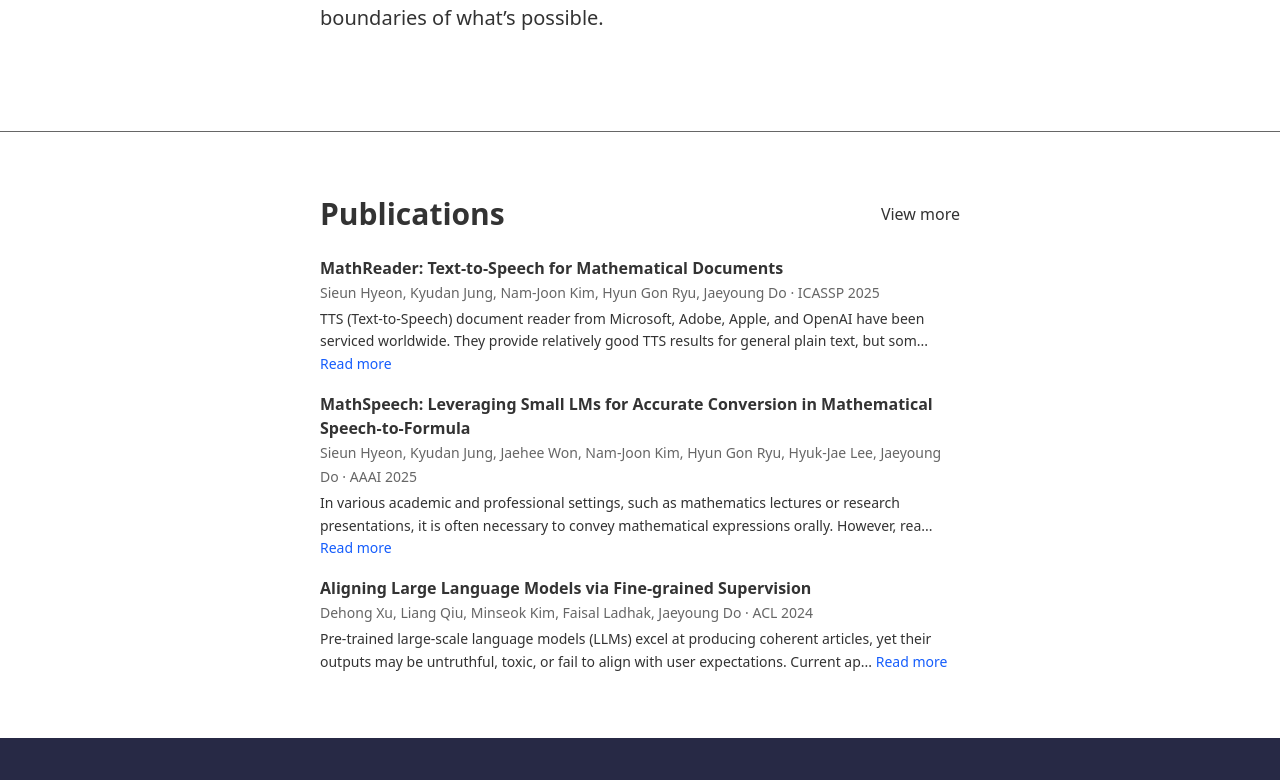
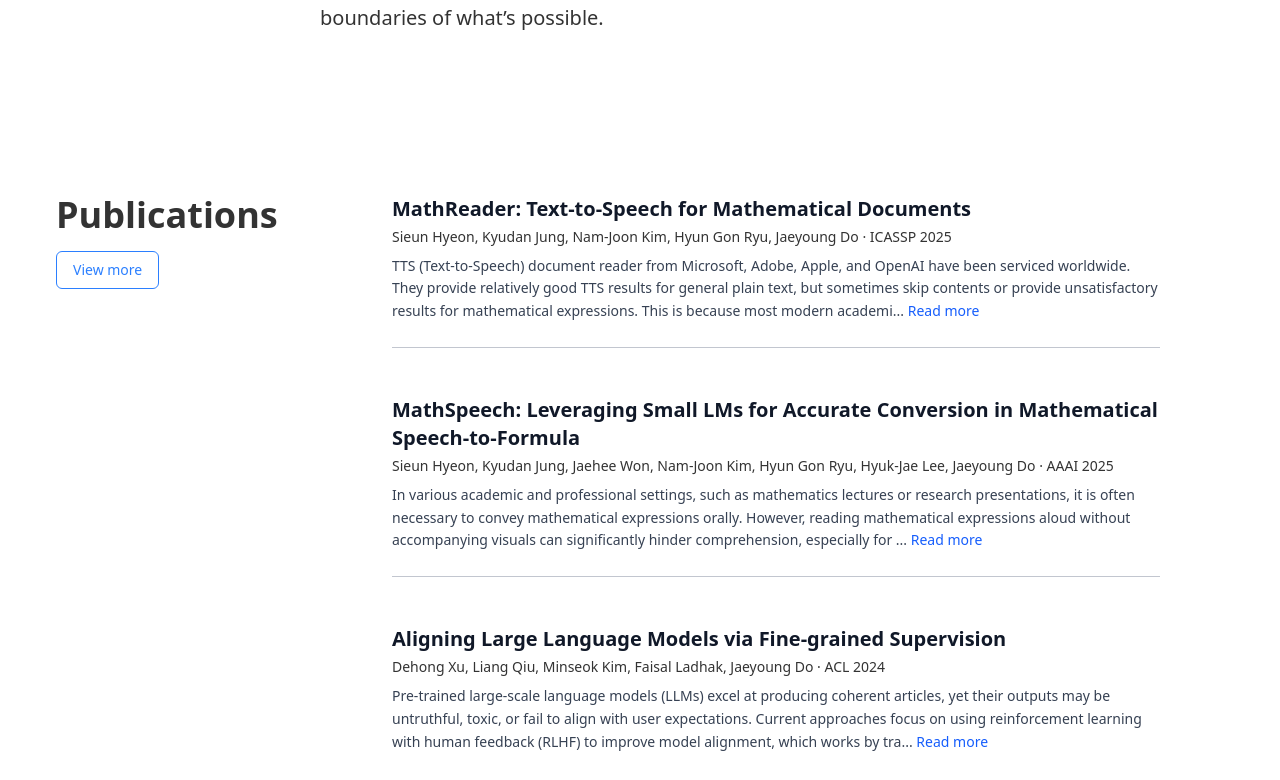
Before and after one commit to AIDASLab/aidas-homepage, a Next.js app: page / in a window 1280 px wide. Shown: the part 948-1728 px from the top of the page. Built offline with nearby package versions, Linux system fonts and the light colour scheme; a web font is replaced by a local one.

Commit message:
fs/promises path -> nodejs

```diff
--- a/components/main-publications-section.js
+++ b/components/main-publications-section.js
@@ -14,43 +14,52 @@ export default function PublicationsSection() {
   }, []);
 
   return (
-    <section className="relative z-10 px-6 md:px-20 lg:px-80 py-16 border-t" style={{ borderColor: '#666666' }}>
-      <div className="max-w-6xl mx-auto">
-        <div className="flex justify-between items-center mb-6">
-          <h2 className="text-3xl font-bold">Publications</h2>
-          <Link href="/publications" className="font-medium hover:underline">
+
+
+    <section className="w-full px-4 sm:px-6 md:px-10 lg:px-16 xl:px-24 py-16">
+      <div className="grid grid-cols-1 md:grid-cols-[200px_1fr] gap-x-8 gap-y-8 md:gap-y-12 items-start">
+
+        {/* Title & View More */}
+        <div className="md:pl-2 lg:-ml-6 xl:-ml-12">
+          <h2 className="text-4xl font-bold whitespace-nowrap mb-4">Publications</h2>
+          <Link
+            href="/publications"
+            className="inline-block px-4 py-2 border border-blue-500 text-blue-500 rounded-md hover:bg-blue-50 transition text-sm"
+          >
             View more
           </Link>
+
         </div>
 
-        <ul className="space-y-4">
+
+        {/* Paper List */}
+        <div className="space-y-12 md:ml-12 lg:ml-16 max-w-3xl">
           {publications.map((pub, idx) => (
-            <li key={idx} className="text-base">
-              <span className="font-semibold">{pub.title}</span><br />
-              <span className="text-sm text-[#666666]">
-                {Array.isArray(pub.authors) ? pub.authors.join(', ') : pub.authors}
-                {" · "}
-                {pub.venue}
-                {" "}
-                {pub.date?.slice(0, 4)}
-              </span>
+            <div key={idx}>
+              <h3 className="text-xl font-semibold text-gray-900">{pub.title}</h3>
+              <p className="text-sm text-themegray-100 mt-1">
+                {Array.isArray(pub.authors) ? pub.authors.join(', ') : pub.authors} · {pub.venue} {pub.date.slice(0, 4)}
+              </p>
               {pub.summary && (
-              <p className="text-sm mt-1 leading-relaxed">
-                {pub.summary.length > 180
-                  ? `${pub.summary.slice(0, 180)}... `
-                  : pub.summary}
-                {pub.summary.length > 180 && <span className="text-blue-600 hover:underline cursor-pointer">Read more</span>}
-              </p>
+                <p className="text-sm text-gray-700 mt-2 leading-relaxed">
+                  {pub.summary.length > 300
+                    ? `${pub.summary.slice(0, 300)}... `
+                    : pub.summary}
+                  {pub.summary.length > 300 && (
+                    <span className="text-blue-600 hover:underline cursor-pointer">Read more</span>
+                  )}
+                </p>
               )}
-              </li>
+              {/* Divider */}
+              {idx !== publications.length - 1 && (
+                <div className="border-t border-gray-400/60 mt-6" />
+              )}
+            </div>
           ))}
-        </ul>
+        </div>
       </div>
     </section>
+
+
   );
 }
-
-
-{/* Authors & Venue + Year */}
-
-{/* Abstract / Summary (Trimmed) */}
--- a/src/app/[category]/[slug]/page.js
+++ b/src/app/[category]/[slug]/page.js
@@ -1,3 +1,5 @@
+export const runtime = 'nodejs';
+
 import fs from "fs/promises";
 import path from "path";
 import matter from "gray-matter";
--- a/src/app/news/page.js
+++ b/src/app/news/page.js
@@ -1,3 +1,5 @@
+export const runtime = 'nodejs';
+
 import fs from "fs/promises";
 import path from "path";
 import Link from "next/link";
--- a/src/app/seminar/page.js
+++ b/src/app/seminar/page.js
@@ -1,3 +1,5 @@
+export const runtime = 'nodejs';
+
 import fs from "fs/promises";
 import path from "path";
 import Link from "next/link";
```
